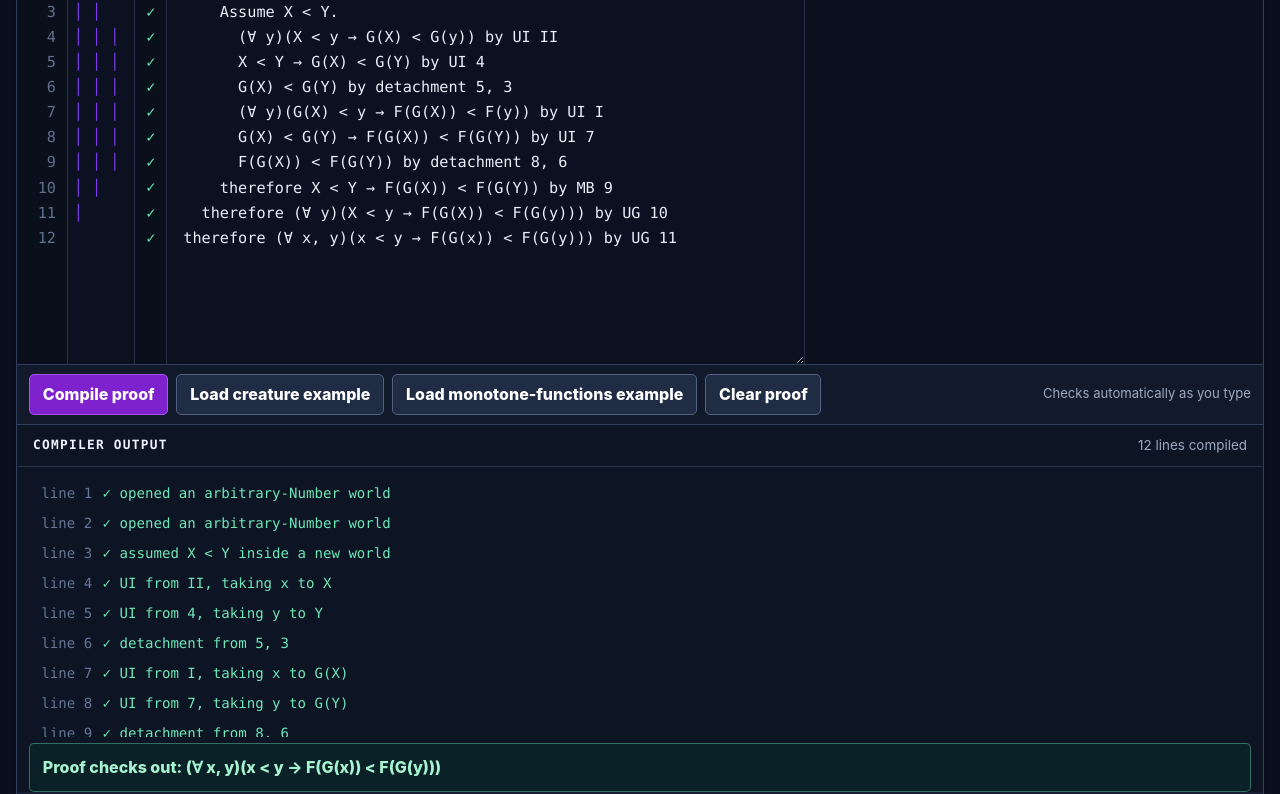
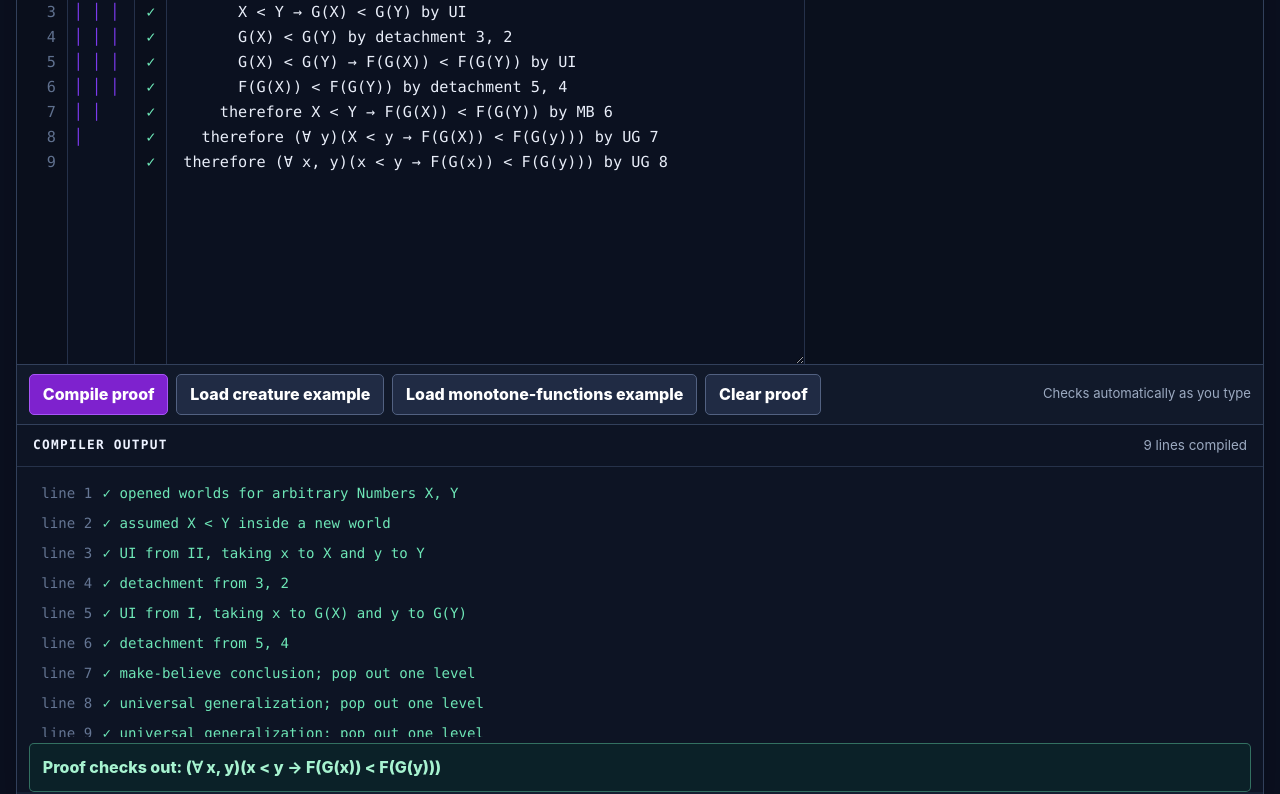
Before and after one commit to johncbowers/cs227-proof-lab, a plain HTML site: page proof-checker-pro.html in a window 1280 px wide. Both pictures are taken after a click on the button "Load monotone-functions example". Shown: the part 687-1481 px from the top of the page. Drawn offline with Linux system fonts and the light colour scheme.

Commit message:
Support plural pretends and multi-variable UI

```diff
--- a/proof-checker-pro.html
+++ b/proof-checker-pro.html
@@ -252,8 +252,10 @@ FAM(c) = (∀ d in Creatures)(M(d) → F(c, d))</textarea>
           <p>End punctuation is optional. References are optional when the compiler can infer exactly which earlier lines you mean.</p>
           <ul>
             <li><code>Pretend Bob is a Creature</code> or <code>Let Bob be an arbitrary Creature</code> opens an arbitrary-object world.</li>
+            <li><code>Pretend X, Y are Numbers</code> or <code>Let X, Y be arbitrary Numbers</code> opens several arbitrary-object worlds at once.</li>
             <li><code>Make believe S(Bob)</code> or <code>Assume S(Bob)</code> opens a make-believe world.</li>
             <li><code>S(Bob) → M(Bob) by UI I</code> applies a rule and cites an axiom.</li>
+            <li><code>X &lt; Y → F(X) &lt; F(Y) by UI</code> may instantiate several leading quantifiers at once; the source reference may be omitted when it is unambiguous.</li>
             <li><code>M(Bob) by detachment 2, 3</code> cites proof lines.</li>
             <li><code>therefore S(Bob) → V(Bob) by MB 6</code> closes a make-believe world.</li>
             <li><code>therefore (∀ c in Creatures)(S(c) → V(c)) by UG 7</code> closes an arbitrary-object world.</li>
@@ -654,6 +656,25 @@ therefore (∀ c in Creatures) (FAM(c) → FAS(c)) by UG 11</textarea>
           .filter(term => term !== variable && (/^[A-Z]/.test(term) || /^-?\d/.test(term)));
         return candidates.find(term => sameFormula(substitute(pattern, variable, term), result)) || null;
       }
+      function instantiationSequence(universal, result, maxSteps = 8) {
+        function search(ast, steps) {
+          if (ast.type !== "forall" || steps.length >= maxSteps) return null;
+          if (sameFormula(ast.body, result) && !containsTerm(ast.body, ast.variable)) {
+            return [...steps, { variable: ast.variable, term: "unchanged" }];
+          }
+          const candidates = [...collectTerms(result), ...collectTerms(ast.body)]
+            .filter(term => term !== ast.variable && (/^[A-Z]/.test(term) || /^-?\d/.test(term)));
+          for (const term of [...new Set(candidates)]) {
+            const instance = substitute(ast.body, ast.variable, term);
+            const next = [...steps, { variable: ast.variable, term }];
+            if (sameFormula(instance, result)) return next;
+            const deeper = search(instance, next);
+            if (deeper) return deeper;
+          }
+          return null;
+        }
+        return search(universal, []);
+      }
       function deMorganPartners(ast) {
         const values = [];
         if (ast.type === "not" && ast.value.type === "and") values.push({ type: "or", left: { type: "not", value: ast.value.left }, right: { type: "not", value: ast.value.right } });
@@ -669,6 +690,12 @@ therefore (∀ c in Creatures) (FAM(c) → FAS(c)) by UG 11</textarea>
         if (/ies$/i.test(original)) return original.replace(/ies$/i, "y");
         if (/s$/i.test(original)) return original.replace(/s$/i, "");
         return original;
+      }
+      function displayPluralType(value) {
+        const original = String(value || "Objects").trim();
+        if (/s$/i.test(original)) return original;
+        if (/[^aeiou]y$/i.test(original)) return original.replace(/y$/i, "ies");
+        return `${original}s`;
       }
       function sameType(a, b) { return !a || !b || singularType(a) === singularType(b); }
       function isPrefix(prefix, whole) { return prefix.length <= whole.length && prefix.every((x, i) => x === whole[i]); }
@@ -741,17 +768,28 @@ therefore (∀ c in Creatures) (FAM(c) → FAS(c)) by UG 11</textarea>
         return (text.toUpperCase().match(/A\d+|\b[IVXLCDM]+\b|\d+/g) || []);
       }
 
+      function parseArbitraryNames(text) {
+        const names = text.split(",").map(name => name.trim()).filter(Boolean);
+        if (!names.length || names.some(name => !/^[A-Za-z][A-Za-z0-9_]*$/.test(name))) throw new Error("List arbitrary-object names separated by commas.");
+        const invalid = names.find(name => !/^[A-Z]/.test(name));
+        if (invalid) throw new Error(`Introduced individual ${invalid} must begin with an uppercase letter.`);
+        if (new Set(names).size !== names.length) throw new Error("Each arbitrary object on the line needs a different name.");
+        return names;
+      }
+
       function parseCommand(raw) {
         const clean = stripPeriod(convertShorthand(raw));
-        let match = clean.match(/^Pretend\s+([A-Za-z][A-Za-z0-9_]*)\s+is\s+(?:an?\s+)?(?:arbitrary\s+)?([A-Za-z][A-Za-z0-9_]*)$/i);
+        const nameList = "[A-Za-z][A-Za-z0-9_]*(?:\\s*,\\s*[A-Za-z][A-Za-z0-9_]*)*";
+        let match = clean.match(new RegExp(`^Pretend\\s+(${nameList})\\s+(is|are)\\s+(?:an?\\s+)?(?:arbitrary\\s+)?([A-Za-z][A-Za-z0-9_]*)$`, "i"));
         if (match) {
-          if (!/^[A-Z]/.test(match[1])) throw new Error(`Introduced individual ${match[1]} must begin with an uppercase letter.`);
-          return { kind: "ug_open", name: match[1], domain: match[2] };
-        }
-        match = clean.match(/^Let\s+([A-Za-z][A-Za-z0-9_]*)\s+be\s+(?:an?\s+)?(?:arbitrary\s+)?([A-Za-z][A-Za-z0-9_]*)$/i);
+          const names = parseArbitraryNames(match[1]);
+          if (names.length === 1 && match[2].toLowerCase() !== "is") throw new Error("Use “is” when introducing one arbitrary object.");
+          if (names.length > 1 && match[2].toLowerCase() !== "are") throw new Error("Use “are” when introducing several arbitrary objects.");
+          return { kind: "ug_open", names, domain: match[3] };
+        }
+        match = clean.match(new RegExp(`^Let\\s+(${nameList})\\s+be\\s+(?:an?\\s+)?(?:arbitrary\\s+)?([A-Za-z][A-Za-z0-9_]*)$`, "i"));
         if (match) {
-          if (!/^[A-Z]/.test(match[1])) throw new Error(`Introduced individual ${match[1]} must begin with an uppercase letter.`);
-          return { kind: "ug_open", name: match[1], domain: match[2] };
+          return { kind: "ug_open", names: parseArbitraryNames(match[1]), domain: match[2] };
         }
         match = clean.match(/^Make\s+believe\s+(.+)$/i);
         if (match) return { kind: "mb_open", wording: "make believe", ...parseFormulaPair(match[1]) };
@@ -799,7 +837,7 @@ therefore (∀ c in Creatures) (FAM(c) → FAS(c)) by UG 11</textarea>
       function inferRefs(rule, ast, sources, path, top) {
         const pool = accessibleSources(sources, path);
         if (rule === "axiom") return unique(pool.filter(x => x.axiom && sameFormula(x.ast, ast)), "No axiom matches this statement.", "More than one axiom matches");
-        if (rule === "ui") return unique(pool.filter(x => x.ast.type === "forall" && instantiationTerm(x.ast.body, ast, x.ast.variable)), "No available universal statement produces this line by UI.", "UI has more than one possible source");
+        if (rule === "ui") return unique(pool.filter(x => x.ast.type === "forall" && instantiationSequence(x.ast, ast)), "No available universal statement produces this line by UI.", "UI has more than one possible source");
         if (rule === "detach") {
           const pairs = [];
           pool.filter(x => x.ast.type === "imp" && sameFormula(x.ast.right, ast)).forEach(imp => pool.filter(x => sameFormula(x.ast, imp.ast.left)).forEach(left => pairs.push([imp, left])));
@@ -827,10 +865,12 @@ therefore (∀ c in Creatures) (FAM(c) → FAS(c)) by UG 11</textarea>
         }
         if (rule === "ui") {
           if (refs.length !== 1 || refs[0].ast.type !== "forall") throw new Error("UI needs one universal statement.");
-          const term = instantiationTerm(refs[0].ast.body, ast, refs[0].ast.variable);
-          if (!term) throw new Error(`Replacing ${refs[0].ast.variable} with one object does not produce this statement.`);
-          if (term !== "unchanged" && /^[a-z]/.test(term)) throw new Error(`Individual name ${term} must begin with an uppercase letter.`);
-          return `UI from ${refs[0].ref}${term === "unchanged" ? "" : `, taking ${refs[0].ast.variable} to ${term}`}`;
+          const substitutions = instantiationSequence(refs[0].ast, ast);
+          if (!substitutions) throw new Error("Replacing one or more leading quantified variables does not produce this statement.");
+          const invalid = substitutions.find(item => item.term !== "unchanged" && /^[a-z]/.test(item.term));
+          if (invalid) throw new Error(`Individual name ${invalid.term} must begin with an uppercase letter.`);
+          const assignments = substitutions.filter(item => item.term !== "unchanged").map(item => `${item.variable} to ${item.term}`);
+          return `UI from ${refs[0].ref}${assignments.length ? `, taking ${assignments.join(" and ")}` : ""}`;
         }
         if (rule === "detach") {
           if (refs.length !== 2) throw new Error("Detachment needs two sources: an implication and its if-part.");
@@ -1053,7 +1093,7 @@ therefore (∀ c in Creatures) (FAM(c) → FAS(c)) by UG 11</textarea>
           if (ast.type !== "forall" || steps.length >= maxSteps) return;
           terms.forEach(term => {
             const instance = substitute(ast.body, ast.variable, term);
-            const nextSteps = [...steps, { ast: instance, term }];
+            const nextSteps = [...steps, { ast: instance, variable: ast.variable, term }];
             plans.push({ ast: instance, steps: nextSteps });
             visit(instance, nextSteps);
           });
@@ -1062,11 +1102,11 @@ therefore (∀ c in Creatures) (FAM(c) → FAS(c)) by UG 11</textarea>
         return plans;
       }
 
-      function firstUiHint(source, plan) {
-        const first = plan.steps[0];
+      function uiPlanHint(source, plan) {
+        const assignments = plan.steps.map(step => `${step.variable} with ${step.term}`);
         return {
-          strategy: `${source.label || `Line ${source.ref}`} can be specialized toward the goal. First replace its outer variable with ${first.term}.`,
-          line: `${formatFormula(first.ast)} by UI ${source.ref}`
+          strategy: `Specialize ${source.label || `line ${source.ref}`} by replacing ${assignments.join(" and ")}.`,
+          line: `${formatFormula(plan.ast)} by UI ${source.ref}`
         };
       }
 
@@ -1102,7 +1142,7 @@ therefore (∀ c in Creatures) (FAM(c) → FAS(c)) by UG 11</textarea>
         const exactPlan = plans.find(plan => sameFormula(plan.ast, target));
         if (exactPlan) {
           if (exactPlan.steps.length === 1) return { strategy: `Instantiate ${exactPlan.source.label || `line ${exactPlan.source.ref}`} at ${exactPlan.steps[0].term}.`, line: `${statement} by UI ${exactPlan.source.ref}` };
-          return firstUiHint(exactPlan.source, exactPlan);
+          return uiPlanHint(exactPlan.source, exactPlan);
         }
 
         for (const implication of pool.filter(source => source.ast.type === "imp" && sameFormula(source.ast.right, target))) {
@@ -1124,7 +1164,7 @@ therefore (∀ c in Creatures) (FAM(c) → FAS(c)) by UG 11</textarea>
             if (subhint) return { strategy: `${plan.source.label || `Line ${plan.source.ref}`} can eventually produce an implication ending in the goal. First establish its if-part. ${subhint.strategy}`, line: subhint.line };
           }
           if (plan.steps.length === 1) return { strategy: `Instantiate ${plan.source.label || `line ${plan.source.ref}`} at ${plan.steps[0].term} to obtain an implication aimed at the goal.`, line: `${formatFormula(plan.ast)} by UI ${plan.source.ref}` };
-          return firstUiHint(plan.source, plan);
+          return uiPlanHint(plan.source, plan);
         }
 
         return null;
@@ -1136,11 +1176,25 @@ therefore (∀ c in Creatures) (FAM(c) → FAS(c)) by UG 11</textarea>
         const path = scopes.map(scope => scope.id);
         if (expanded?.type === "forall") {
           const effectiveDomain = expanded.domain || inferredDomain(expanded.body);
-          const name = freshHintName(effectiveDomain, scopes, sources, goal);
+          const names = [];
+          const plannedScopes = [...scopes];
+          let cursor = expanded;
+          while (cursor?.type === "forall") {
+            const cursorDomain = cursor.domain || inferredDomain(cursor.body);
+            if (!sameType(cursorDomain, effectiveDomain)) break;
+            const name = freshHintName(effectiveDomain, plannedScopes, sources, goal);
+            names.push(name);
+            plannedScopes.push({ name });
+            cursor = cursor.body;
+          }
           const domain = displayType(effectiveDomain);
           return {
-            strategy: "The goal is universal. Simplify it by working with one arbitrary object of the quantified type.",
-            line: `Let ${name} be an arbitrary ${domain}`
+            strategy: names.length === 1
+              ? "The goal is universal. Simplify it by working with one arbitrary object of the quantified type."
+              : "The goal begins with several universal quantifiers of the same type. Introduce those arbitrary objects together.",
+            line: names.length === 1
+              ? `Let ${names[0]} be an arbitrary ${domain}`
+              : `Let ${names.join(", ")} be arbitrary ${displayPluralType(effectiveDomain)}`
           };
         }
         if (expanded?.type === "imp") {
@@ -1238,13 +1292,11 @@ therefore (∀ c in Creatures) (FAM(c) → FAS(c)) by UG 11</textarea>
       function isWorldCloser(line) {
         return /^(?:∴|therefore)\b.*\bby\s+(?:MB|UG|EI|case)\b/i.test(line.trim());
       }
-      function isWorldOpener(line) {
+      function worldsOpened(line) {
         const text = line.trim();
-        return /^Make\s+believe\b/i.test(text)
-          || /^Assume\b/i.test(text)
-          || /^Case\s+(?:1|2|left|right)\s*:/i.test(text)
-          || /^Pretend\s+[A-Za-z][A-Za-z0-9_]*\s+is\s+/i.test(text)
-          || /^Let\s+[A-Za-z][A-Za-z0-9_]*\s+be\s+/i.test(text);
+        if (/^Make\s+believe\b/i.test(text) || /^Assume\b/i.test(text) || /^Case\s+(?:1|2|left|right)\s*:/i.test(text)) return 1;
+        const arbitrary = text.match(/^(?:Pretend|Let)\s+([A-Za-z][A-Za-z0-9_]*(?:\s*,\s*[A-Za-z][A-Za-z0-9_]*)*)\s+(?:is|are|be)\b/i);
+        return arbitrary ? arbitrary[1].split(",").length : 0;
       }
 
       function proofLayout(lines) {
@@ -1254,7 +1306,7 @@ therefore (∀ c in Creatures) (FAM(c) → FAS(c)) by UG 11</textarea>
           if (!trimmed || /^(?:#|\/\/)/.test(trimmed)) return { depth, trimmed, blank: true };
           const closes = isWorldCloser(trimmed);
           const lineDepth = closes ? Math.max(0, depth - 1) : depth;
-          depth = Math.max(0, depth + (isWorldOpener(trimmed) ? 1 : 0) - (closes ? 1 : 0));
+          depth = Math.max(0, depth + worldsOpened(trimmed) - (closes ? 1 : 0));
           return { depth: lineDepth, trimmed, blank: false };
         });
       }
@@ -1381,16 +1433,21 @@ therefore (∀ c in Creatures) (FAM(c) → FAS(c)) by UG 11</textarea>
             let message = "";
 
             if (command.kind === "ug_open") {
-              const used = outerFormulas.some(x => containsTerm(x, command.name)) || [...sources.values()].some(x => containsTerm(x.ast, command.name));
-              if (used) throw new Error(`${command.name} is already used. Choose a fresh name for the arbitrary ${command.domain}.`);
-              const expected = currentGoalState(goalSurface, goal, scopes).expanded;
-              if (expected?.type === "forall" && !sameType(expected.domain, command.domain)) throw new Error(`The current goal quantifies over ${expected.domain}, not ${command.domain}.`);
-              const scope = { id: `scope-${++scopeCounter}`, type: "ug", name: command.name, domain: command.domain, label: `${command.name} is an arbitrary ${command.domain}` };
-              scopes.push(scope);
+              for (const name of command.names) {
+                const used = scopes.some(scope => scope.name === name || scope.witness === name)
+                  || outerFormulas.some(x => containsTerm(x, name))
+                  || [...sources.values()].some(x => containsTerm(x.ast, name));
+                if (used) throw new Error(`${name} is already used. Choose a fresh name for the arbitrary ${command.domain}.`);
+                const expected = currentGoalState(goalSurface, goal, scopes).expanded;
+                if (expected?.type === "forall" && !sameType(expected.domain, command.domain)) throw new Error(`The current goal quantifies over ${expected.domain}, not ${command.domain}.`);
+                scopes.push({ id: `scope-${++scopeCounter}`, type: "ug", name, domain: command.domain, label: `${name} is an arbitrary ${displayType(command.domain)}` });
+              }
               sourcePath = scopes.map(x => x.id);
               usable = false;
-              meta = { opening: "ug" };
-              message = `opened an arbitrary-${command.domain} world`;
+              meta = { opening: "ug", count: command.names.length };
+              message = command.names.length === 1
+                ? `opened a world for arbitrary ${displayType(command.domain)} ${command.names[0]}`
+                : `opened worlds for arbitrary ${displayPluralType(command.domain)} ${command.names.join(", ")}`;
             } else if (command.kind === "mb_open") {
               const scope = { id: `scope-${++scopeCounter}`, type: "mb", assumption: ast, surfaceAssumption: surfaceAst, label: `${command.wording || "make believe"} ${formatFormula(surfaceAst || ast)}` };
               scopes.push(scope);
@@ -1505,7 +1562,7 @@ therefore (∀ c in Creatures) (FAM(c) → FAS(c)) by UG 11</textarea>
           const lines = els.source.value.split("\n");
           const item = proofLayout(lines)[lineIndex] || { depth: 0 };
           const current = lines[lineIndex] || "";
-          const nextDepth = item.depth + (isWorldOpener(current) ? 1 : 0);
+          const nextDepth = item.depth + worldsOpened(current);
           els.source.setRangeText(`\n${"  ".repeat(nextDepth)}`, start, end, "end");
           updateNumbers(); scheduleCompile();
         }
@@ -1572,7 +1629,7 @@ therefore (∀ c in Creatures) (FAM(c) → FAS(c)) by UG 11</textarea>
         els.definitions.value = "Monotone(f) = (∀ x, y)(x < y → f(x) < f(y))\nBetween(x, y, z) = ((x ≤ y ∧ y ≤ z) ∨ (z ≤ y ∧ y ≤ x))";
         els.axioms.value = "Monotone(F)\nMonotone(G)";
         els.goal.value = "(∀ x, y)(x < y → F(G(x)) < F(G(y)))";
-        els.source.value = "Let X be an arbitrary Number.\n  Let Y be an arbitrary Number.\n    Assume X < Y.\n      (∀ y)(X < y → G(X) < G(y)) by UI II\n      X < Y → G(X) < G(Y) by UI 4\n      G(X) < G(Y) by detachment 5, 3\n      (∀ y)(G(X) < y → F(G(X)) < F(y)) by UI I\n      G(X) < G(Y) → F(G(X)) < F(G(Y)) by UI 7\n      F(G(X)) < F(G(Y)) by detachment 8, 6\n    therefore X < Y → F(G(X)) < F(G(Y)) by MB 9\n  therefore (∀ y)(X < y → F(G(X)) < F(G(y))) by UG 10\ntherefore (∀ x, y)(x < y → F(G(x)) < F(G(y))) by UG 11";
+        els.source.value = "Pretend X, Y are Numbers.\n    Assume X < Y.\n      X < Y → G(X) < G(Y) by UI\n      G(X) < G(Y) by detachment 3, 2\n      G(X) < G(Y) → F(G(X)) < F(G(Y)) by UI\n      F(G(X)) < F(G(Y)) by detachment 5, 4\n    therefore X < Y → F(G(X)) < F(G(Y)) by MB 6\n  therefore (∀ y)(X < y → F(G(X)) < F(G(y))) by UG 7\ntherefore (∀ x, y)(x < y → F(G(x)) < F(G(y))) by UG 8";
         updateNumbers(); updateAxiomNumbers(); compile({ announce: true });
       });
       document.getElementById("clear-proof").addEventListener("click", () => { els.source.value = ""; updateNumbers(); compile({ announce: true }); els.source.focus(); });
```
